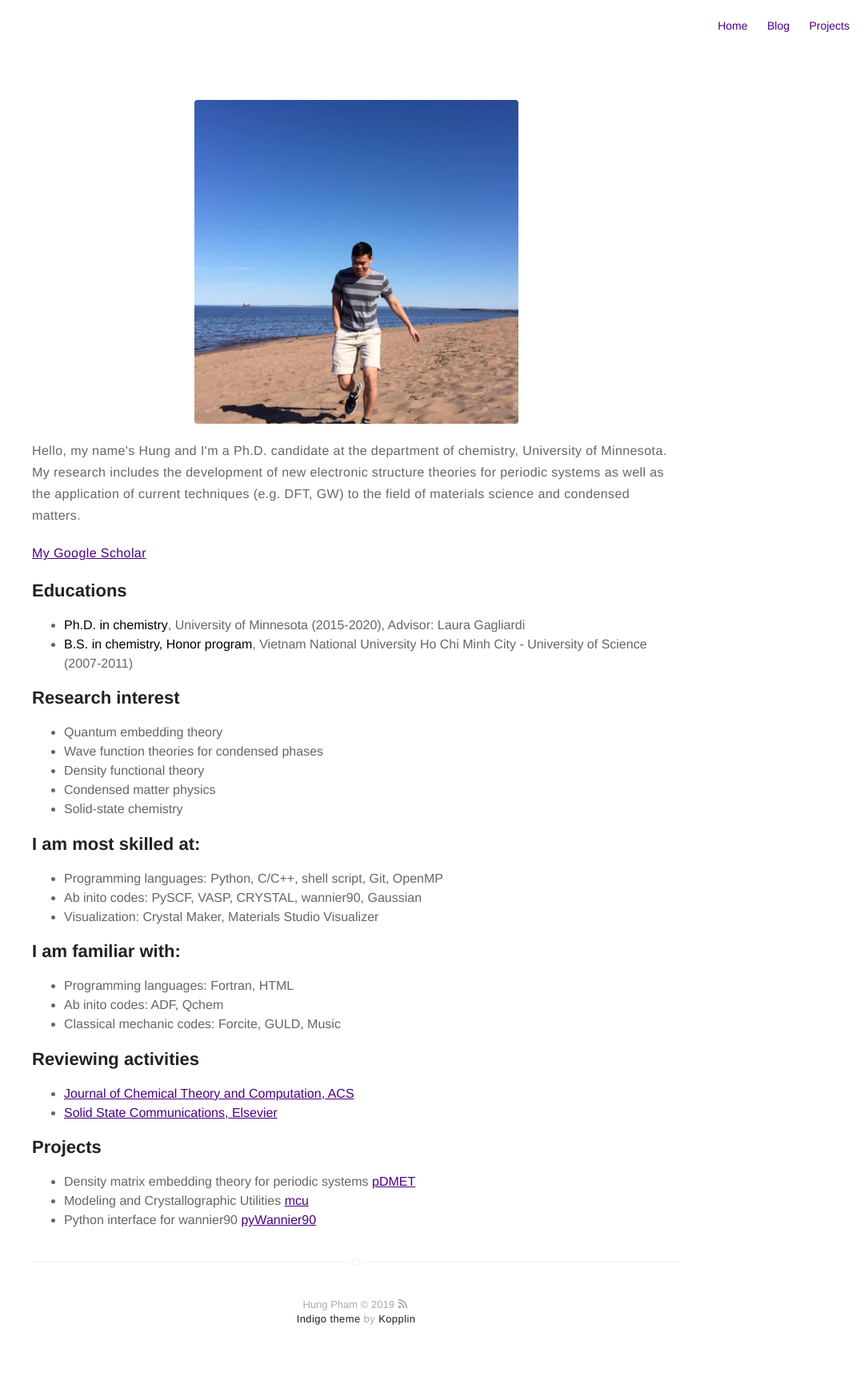
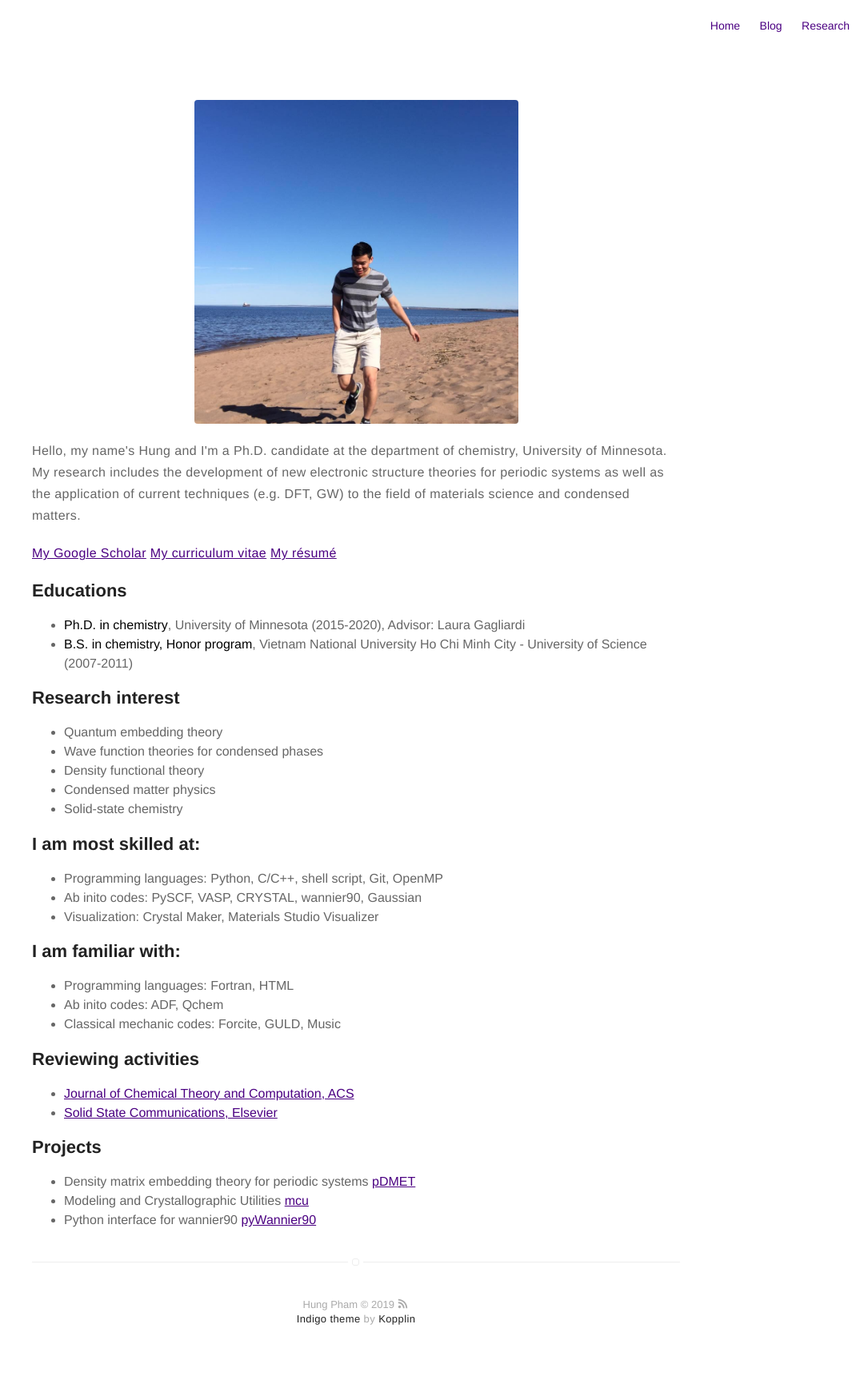
Before and after one commit to hungpham2017/hungpham2017.github.io, a Jekyll site: the page built from about.md, in a window 1280 px wide. Shown: the whole page at 80% size, without its empty margins (195-1280 px from the left). Built offline with Jekyll 4.4.1, drawn with Linux system fonts in a browser that asks for light colours.

Commit message:
new icon

```diff
--- a/_config.yml
+++ b/_config.yml
@@ -31,7 +31,7 @@ analytics-google: 'UA-146457008-1'
 # if you don't want comments in your posts, leave categories empty
 disqus:
   shortname: hungqpham # enter this from your disqus account
-  categories: [blog, project] # only show disqus for posts that have these categories
+  categories: [blog, research] # only show disqus for posts that have these categories
 
 # if you don't have any of social below, comment the line
 # facebook: myfacebook
@@ -71,7 +71,7 @@ width: large
 # paginate_path: "blog/:num/"
 
 # if you don't need projects, comment the *projects* configs below
-projects: true
+research: true
 
 # if you don't need "about" or "blog", comment them out below
 about: true
--- a/_includes/nav.html
+++ b/_includes/nav.html
@@ -22,10 +22,10 @@
             {% endif %}
         {% endif %}
 
-        {% if site.projects == true %}
-            {% if page.title != "Projects" %}
+        {% if site.research == true %}
+            {% if page.title != "Research" %}
                 <li class="item">
-                    <a class="link" href="{{ site.url }}/projects">Projects</a>
+                    <a class="link" href="{{ site.url }}/research">Research</a>
                 </li>
             {% endif %}
         {% endif %}
--- a/about.md
+++ b/about.md
@@ -12,6 +12,8 @@ My research includes the development of new electronic structure theories for pe
 
 <p>
 <a href="https://scholar.google.com/citations?user=MIe6vYUAAAAJ&hl=en&authuser=1#">My Google Scholar</a>
+<a href="https://github.com/hungpham2017/hungpham2017.github.io/raw/master/assets/HP_CV.pdf">My curriculum vitae</a>
+<a href="https://github.com/hungpham2017/hungpham2017.github.io/raw/master/assets/HP_resume.pdf">My résumé</a>
 </p>
 
 
--- a/projects.html
+++ b/research.html
@@ -1,6 +1,6 @@
 ---
 layout: page
-title: Projects
+title: Research
 ---
 <section class="list">
     {% for post in site.posts %}
```
Also changed, not shown: 1 other file.
